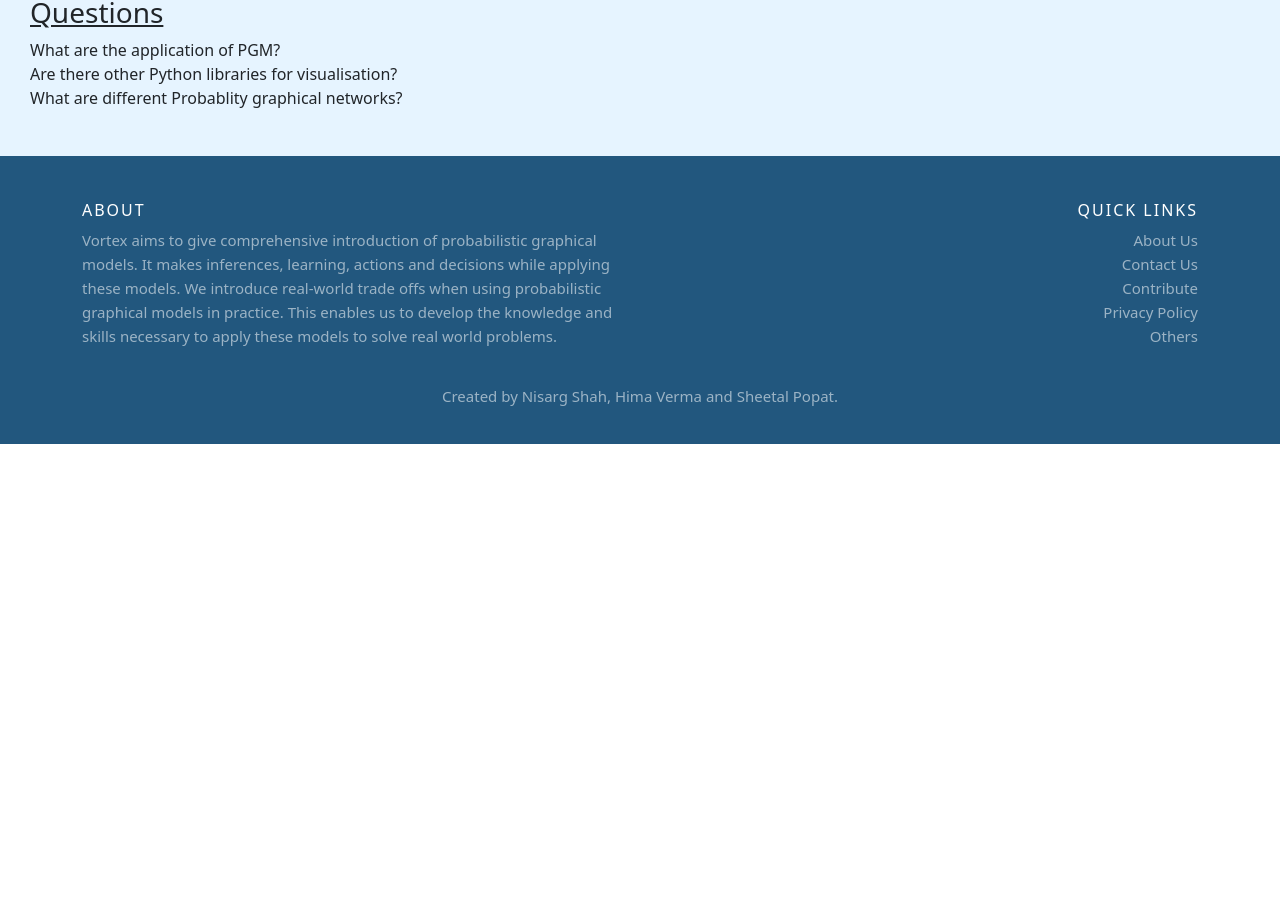
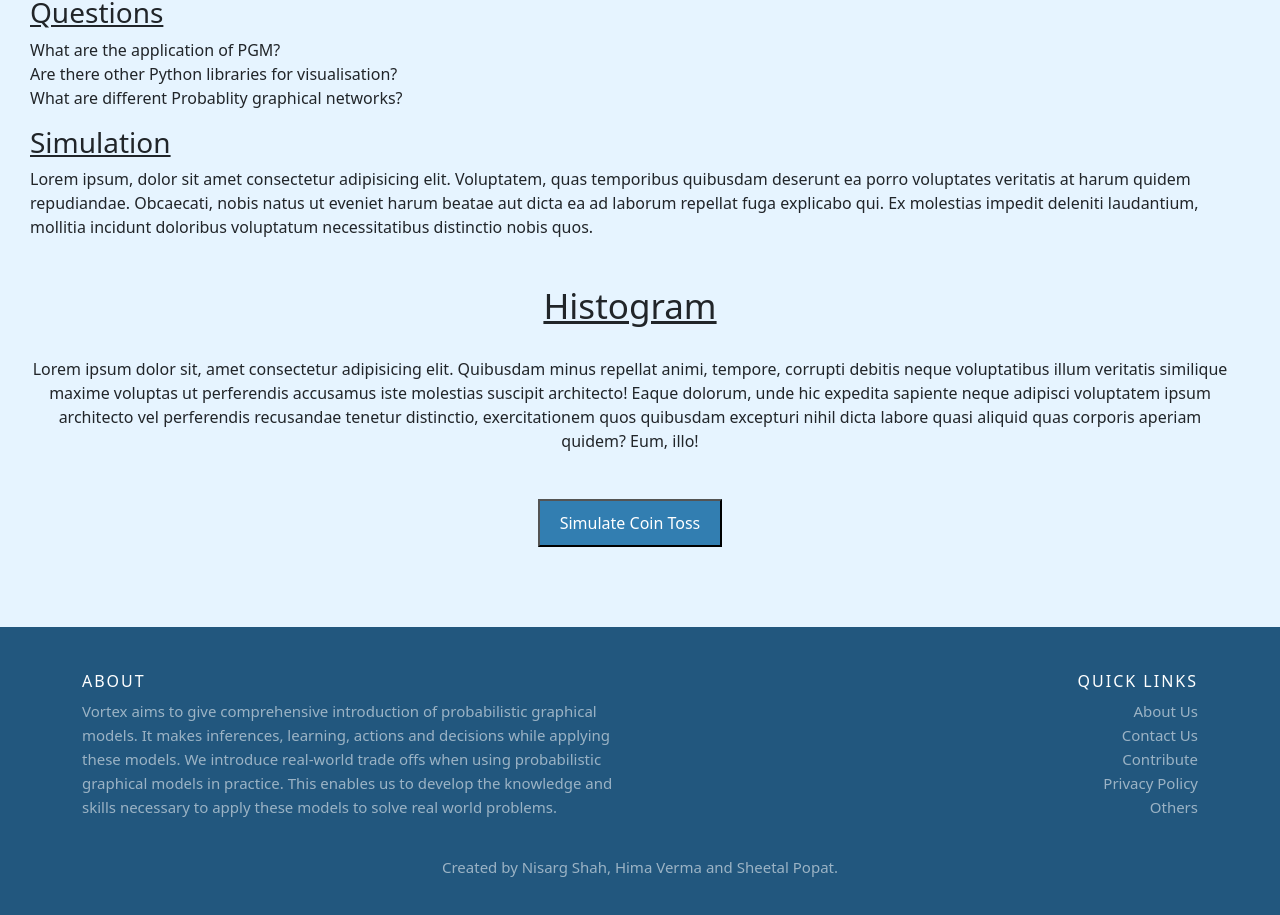
Before and after one commit to nisargshahh/vortex, a React (Create React App) app: page /expt1 in a window 1280 px wide. Shown: the part 1038-1953 px from the top of the page. Before the commit the page ends 1482 px from the top, so only its background shows below. Built offline with nearby package versions, Linux system fonts and the light colour scheme.

Commit message:
histogram added

```diff
--- a/package.json
+++ b/package.json
@@ -8,6 +8,8 @@
     "@testing-library/user-event": "^13.5.0",
     "axios": "^0.27.2",
     "bootstrap": "^5.2.0",
+    "plotly.js-dist": "^2.16.2",
+    "plotly.js-dist-min": "^2.16.2",
     "react": "^18.2.0",
     "react-bootstrap": "^2.5.0",
     "react-dom": "^18.2.0",
--- a/src/components/Experiments/Expt1/Expt1.jsx
+++ b/src/components/Experiments/Expt1/Expt1.jsx
@@ -88,6 +88,17 @@ export default class Expt1 extends Component {
           <li>Are there other Python libraries for visualisation? </li>
           <li>What are different Probablity graphical networks? </li>
         </ol>
+        <h3 className="expt-sub-heading">
+          <u>Simulation</u>
+        </h3>
+        <p>
+          Lorem ipsum, dolor sit amet consectetur adipisicing elit. Voluptatem,
+          quas temporibus quibusdam deserunt ea porro voluptates veritatis at
+          harum quidem repudiandae. Obcaecati, nobis natus ut eveniet harum
+          beatae aut dicta ea ad laborum repellat fuga explicabo qui. Ex
+          molestias impedit deleniti laudantium, mollitia incidunt doloribus
+          voluptatum necessitatibus distinctio nobis quos.
+        </p>
       </div>
     );
   }
--- /dev/null
+++ b/src/components/Histogram/Histogram.jsx
@@ -0,0 +1,80 @@
+import React, { Component } from "react";
+import "./histogram.css";
+import Plotly from "plotly.js-dist-min";
+
+function HistogramP() {
+  const x = [];
+  let heads = 0;
+
+  const num = prompt("Number of times the coin was flipped:");
+
+  for (let i = 0; i < num; i++) {
+    let r = Math.round(Math.random(0, 1));
+    x[i] = r;
+    if (r === 0) {
+      heads += 1;
+    }
+  }
+
+  let tails = num - heads;
+  console.log("heads:", heads);
+  console.log("tails:", tails);
+  let probh = heads / num;
+  let probt = tails / num;
+  console.log("heads' probability:", probh);
+  console.log("tails' probability:", probt);
+
+  const trace = {
+    x: x,
+    type: "histogram",
+    xbins: { end: x[num], start: x[0] },
+  };
+  document.getElementById("histo-data").innerHTML =
+    "<p>After flipping the coin for <b>" +
+    num +
+    " times</b>, we get <b>" +
+    heads +
+    " heads</b>, and <b>" +
+    tails +
+    " tails</b>. The probability of getting heads becomes <b>" +
+    probh +
+    " </b>and the probabilty of getting tails is <b>" +
+    probt +
+    "</b></p>";
+  Plotly.newPlot("histogram-div", [trace]);
+}
+
+export default class Histogram extends Component {
+  render() {
+    return (
+      <div className="histogram">
+        <h3 className="histo-heading">
+          <u>Histogram</u>
+        </h3>
+        <div className="histo-para">
+          <p>
+            Lorem ipsum dolor sit, amet consectetur adipisicing elit. Quibusdam
+            minus repellat animi, tempore, corrupti debitis neque voluptatibus
+            illum veritatis similique maxime voluptas ut perferendis accusamus
+            iste molestias suscipit architecto! Eaque dolorum, unde hic expedita
+            sapiente neque adipisci voluptatem ipsum architecto vel perferendis
+            recusandae tenetur distinctio, exercitationem quos quibusdam
+            excepturi nihil dicta labore quasi aliquid quas corporis aperiam
+            quidem? Eum, illo!
+          </p>
+        </div>
+        <button
+          className="histo-btn"
+          onClick={() => {
+            HistogramP();
+          }}
+        >
+          {" "}
+          Simulate Coin Toss
+        </button>
+        <div id="histo-data"></div>
+        <div id="histogram-div"></div>
+      </div>
+    );
+  }
+}
--- /dev/null
+++ b/src/components/Histogram/histogram.css
@@ -0,0 +1,33 @@
+.histogram {
+    padding-left: 30px;
+    padding-right: 50px;
+    padding-bottom: 30px;
+    background-color: #e6f4ff;
+    display: flex;
+    flex-direction: column;
+}
+
+.histo-btn{
+    padding: 10px 20px 10px 20px;
+    background-color: #327eb1;
+    color: white;
+    margin-left: auto;
+    margin-right: auto;
+    margin-bottom: 50px;
+}
+
+.histo-heading{
+    text-align: center;
+    font-size: 35px;
+    font-weight: 500;
+    margin-bottom: 30px;
+}
+
+.histo-para{
+    text-align: center;
+    margin-bottom: 30px;
+}
+
+#histo-data{
+    text-align: center;
+}
--- a/src/pages/Experiments/expt1.js
+++ b/src/pages/Experiments/expt1.js
@@ -3,12 +3,14 @@ import "bootstrap/dist/css/bootstrap.min.css";
 import NavBar from "../../components/Navbar/NavBar";
 import Footer from "../../components/Footer/Footer";
 import Expt1 from "../../components/Experiments/Expt1/Expt1";
+import Histogram from "../../components/Histogram/Histogram.jsx";
 
 function expt1() {
   return (
     <div>
       <NavBar />
       <Expt1 />
+      <Histogram/>
       <Footer />
     </div>
   );
```
Also changed, not shown: 1 other file (tests, documents, lock files or other folders).
